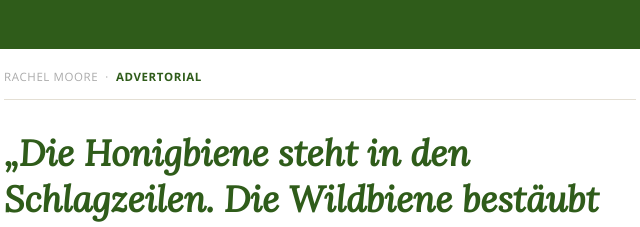
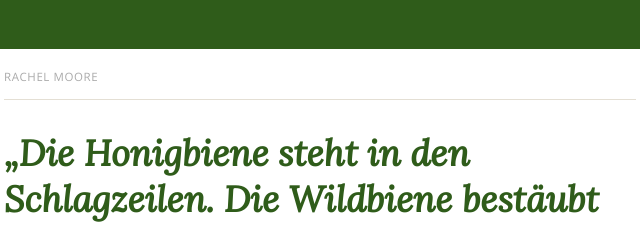
Before and after one commit to lozo124/beeshotel01, a plain HTML site: page de.html in a window 1280 px wide. Shown: the top 227 px of the page, 320-960 px from the left. Drawn offline with nearby package versions, Linux system fonts and the light colour scheme.

Commit message:
Update de.html

```diff
--- a/de.html
+++ b/de.html
@@ -36,7 +36,7 @@
 
     <!-- Meta/Byline -->
     <div class="adv-meta">
-      Rachel Moore &nbsp;·&nbsp; <span>Advertorial</span>
+      Rachel Moore
     </div>
 
     <!-- H1 Headline -->
```
